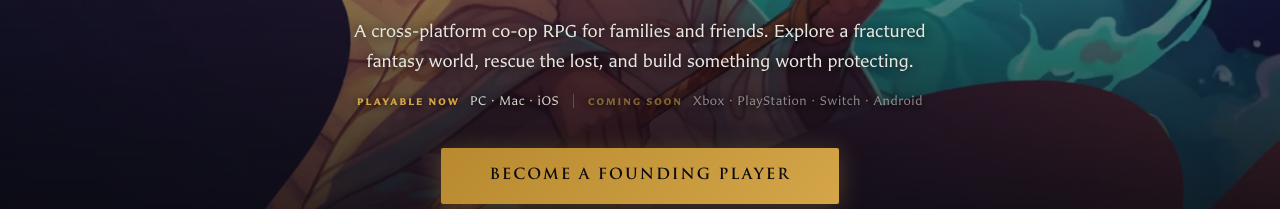
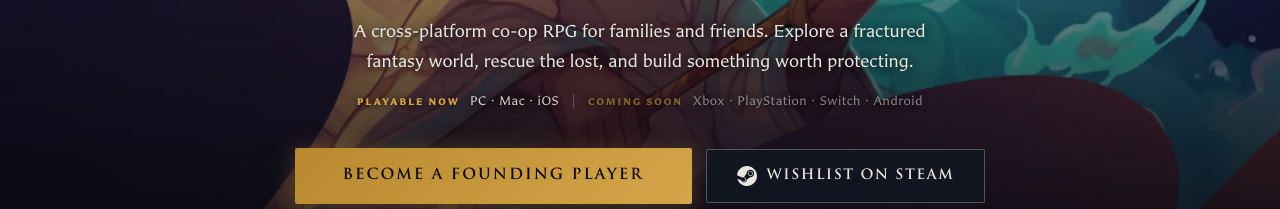
Before and after one commit to Unleashed-Games-Inc/unleashed-web, a plain HTML site: page index.html in a window 1280 px wide. Shown: the part 590-799 px from the top of the page. Drawn offline with Linux system fonts and the light colour scheme.

Commit message:
feat: new castle hero art and Steam wishlist call to action
Swap in the repainted castle valley art (its sunset gap aligns with the
animated sunbeams) and add a "Wishlist on Steam" secondary button with
the official Steam mark beside "Become a Founding Player" in the hero
and the bottom signup section, linking to Haven's Steam page
(app 3180380).

Co-Authored-By: Claude Fable 5 <noreply@anthropic.com>

```diff
--- a/index.html
+++ b/index.html
@@ -521,6 +521,50 @@
 
   @media (prefers-reduced-motion: reduce) {
     .cta-primary::before { display: none; }
+  }
+
+  .hero-ctas {
+    display: flex;
+    align-items: center;
+    justify-content: center;
+    gap: 14px;
+    flex-wrap: wrap;
+  }
+
+  /* Steam wishlist: a dark glass secondary button with the Steam mark */
+  .cta-steam {
+    display: inline-flex;
+    align-items: center;
+    justify-content: center;
+    gap: 10px;
+    background: rgba(16, 24, 34, 0.82);
+    color: var(--text-primary);
+    border: 1px solid rgba(255, 255, 255, 0.28);
+    font-family: 'Trajan Pro', serif;
+    font-size: 14px;
+    font-weight: 700;
+    letter-spacing: 1.5px;
+    text-transform: uppercase;
+    padding: 15px 30px;
+    border-radius: 2px;
+    text-decoration: none;
+    backdrop-filter: blur(6px);
+    -webkit-backdrop-filter: blur(6px);
+    transition: all 0.3s;
+  }
+
+  .cta-steam svg {
+    width: 20px;
+    height: 20px;
+    fill: currentColor;
+    flex-shrink: 0;
+  }
+
+  .cta-steam:hover {
+    border-color: var(--gold);
+    color: var(--gold-light);
+    transform: translateY(-1px);
+    box-shadow: 0 4px 24px rgba(0, 0, 0, 0.35);
   }
 
   .hero-scroll-hint {
@@ -1883,6 +1927,8 @@
     .hero-platforms .platforms-divider { display: none; }
 
     .cta-primary { padding: 15px 32px; font-size: 14px; letter-spacing: 1.5px; }
+
+    .cta-steam { padding: 14px 24px; font-size: 13px; letter-spacing: 1px; }
 
     .section-title { font-size: 26px; }
 
@@ -1980,7 +2026,13 @@
       <span class="platforms-divider" aria-hidden="true"></span>
       <span class="platforms-soon"><span class="platforms-label">Coming soon</span> Xbox &middot; PlayStation &middot; Switch &middot; Android</span>
     </p>
-    <a href="https://play.immutable.com/games/haven/" class="cta-primary" target="_blank" rel="noopener">Become a Founding Player</a>
+    <div class="hero-ctas">
+      <a href="https://play.immutable.com/games/haven/" class="cta-primary" target="_blank" rel="noopener">Become a Founding Player</a>
+      <a href="https://store.steampowered.com/app/3180380/Haven/" class="cta-steam" target="_blank" rel="noopener" aria-label="Add Haven to your Steam wishlist">
+        <svg viewBox="0 0 24 24" aria-hidden="true"><path d="M11.979 0C5.678 0 .511 4.86.022 11.037l6.432 2.658c.545-.371 1.203-.59 1.912-.59.063 0 .125.004.188.006l2.861-4.142V8.91c0-2.495 2.028-4.524 4.524-4.524 2.494 0 4.524 2.031 4.524 4.527s-2.03 4.525-4.524 4.525h-.105l-4.076 2.911c0 .052.004.105.004.159 0 1.875-1.515 3.396-3.39 3.396-1.635 0-3.016-1.173-3.331-2.727L.436 15.27C1.862 20.307 6.486 24 11.979 24c6.627 0 11.999-5.373 11.999-12S18.605 0 11.979 0zM7.54 18.21l-1.473-.61c.262.543.714.999 1.314 1.25 1.297.539 2.793-.076 3.332-1.375.263-.63.264-1.319.005-1.949s-.75-1.121-1.377-1.383c-.624-.26-1.29-.249-1.878-.03l1.523.63c.956.4 1.409 1.5 1.009 2.455-.397.957-1.497 1.41-2.454 1.012H7.54zm11.415-9.303c0-1.662-1.353-3.015-3.015-3.015-1.665 0-3.015 1.353-3.015 3.015 0 1.665 1.35 3.015 3.015 3.015 1.663 0 3.015-1.35 3.015-3.015zm-5.273-.005c0-1.252 1.013-2.266 2.265-2.266 1.249 0 2.266 1.014 2.266 2.266 0 1.251-1.017 2.265-2.266 2.265-1.253 0-2.265-1.014-2.265-2.265z"/></svg>
+        <span>Wishlist on Steam</span>
+      </a>
+    </div>
   </div>
   <div class="hero-scroll-hint">Scroll</div>
 </section>
@@ -2172,7 +2224,13 @@
     <div class="cta-benefit"><span class="check">&#10003;</span> Discord access</div>
     <div class="cta-benefit"><span class="check">&#10003;</span> Founding Player status</div>
   </div>
-  <a href="https://play.immutable.com/games/haven/" class="cta-primary" target="_blank" rel="noopener">Become a Founding Player</a>
+  <div class="hero-ctas">
+    <a href="https://play.immutable.com/games/haven/" class="cta-primary" target="_blank" rel="noopener">Become a Founding Player</a>
+    <a href="https://store.steampowered.com/app/3180380/Haven/" class="cta-steam" target="_blank" rel="noopener" aria-label="Add Haven to your Steam wishlist">
+      <svg viewBox="0 0 24 24" aria-hidden="true"><path d="M11.979 0C5.678 0 .511 4.86.022 11.037l6.432 2.658c.545-.371 1.203-.59 1.912-.59.063 0 .125.004.188.006l2.861-4.142V8.91c0-2.495 2.028-4.524 4.524-4.524 2.494 0 4.524 2.031 4.524 4.527s-2.03 4.525-4.524 4.525h-.105l-4.076 2.911c0 .052.004.105.004.159 0 1.875-1.515 3.396-3.39 3.396-1.635 0-3.016-1.173-3.331-2.727L.436 15.27C1.862 20.307 6.486 24 11.979 24c6.627 0 11.999-5.373 11.999-12S18.605 0 11.979 0zM7.54 18.21l-1.473-.61c.262.543.714.999 1.314 1.25 1.297.539 2.793-.076 3.332-1.375.263-.63.264-1.319.005-1.949s-.75-1.121-1.377-1.383c-.624-.26-1.29-.249-1.878-.03l1.523.63c.956.4 1.409 1.5 1.009 2.455-.397.957-1.497 1.41-2.454 1.012H7.54zm11.415-9.303c0-1.662-1.353-3.015-3.015-3.015-1.665 0-3.015 1.353-3.015 3.015 0 1.665 1.35 3.015 3.015 3.015 1.663 0 3.015-1.35 3.015-3.015zm-5.273-.005c0-1.252 1.013-2.266 2.265-2.266 1.249 0 2.266 1.014 2.266 2.266 0 1.251-1.017 2.265-2.266 2.265-1.253 0-2.265-1.014-2.265-2.265z"/></svg>
+      <span>Wishlist on Steam</span>
+    </a>
+  </div>
 </div>
 
 </main>
```
Also changed, not shown: assets/hero-castle.webp.
